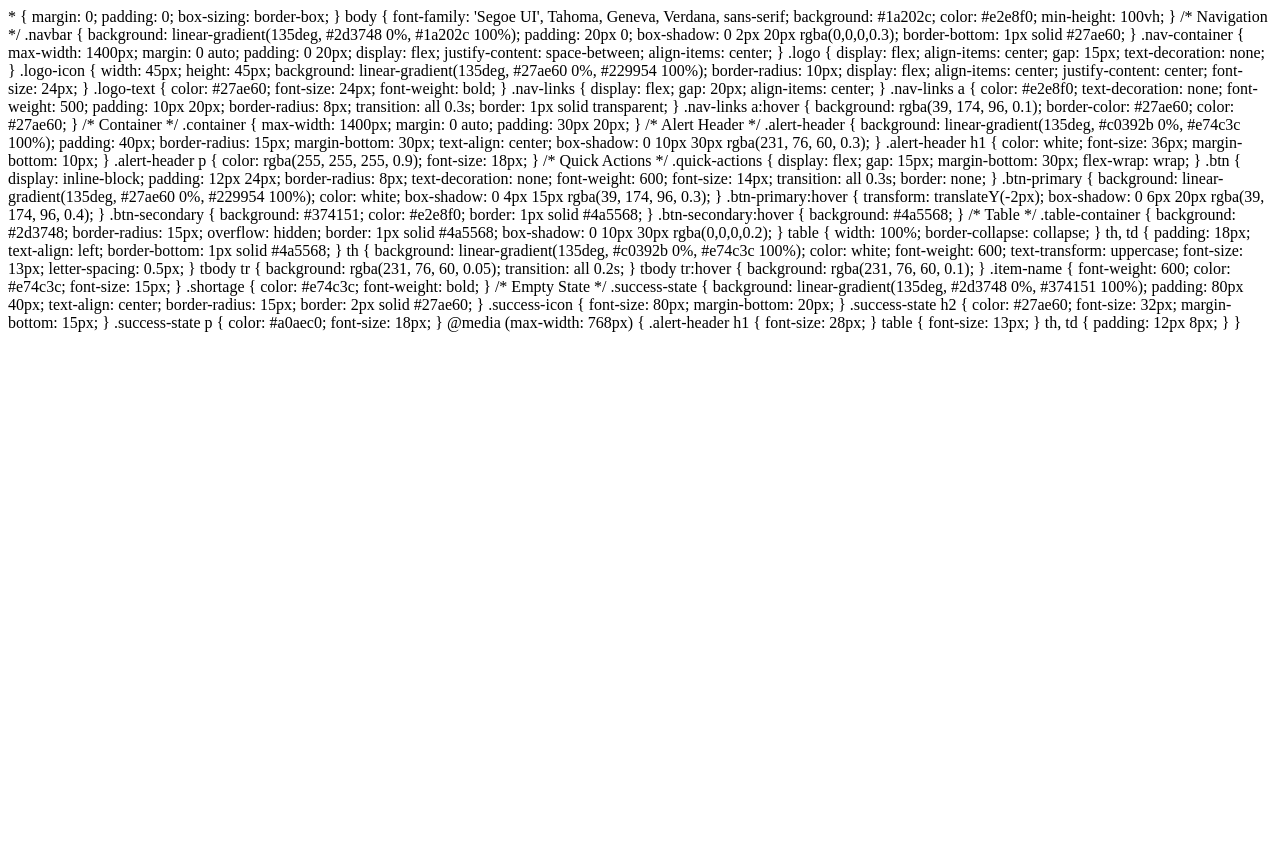
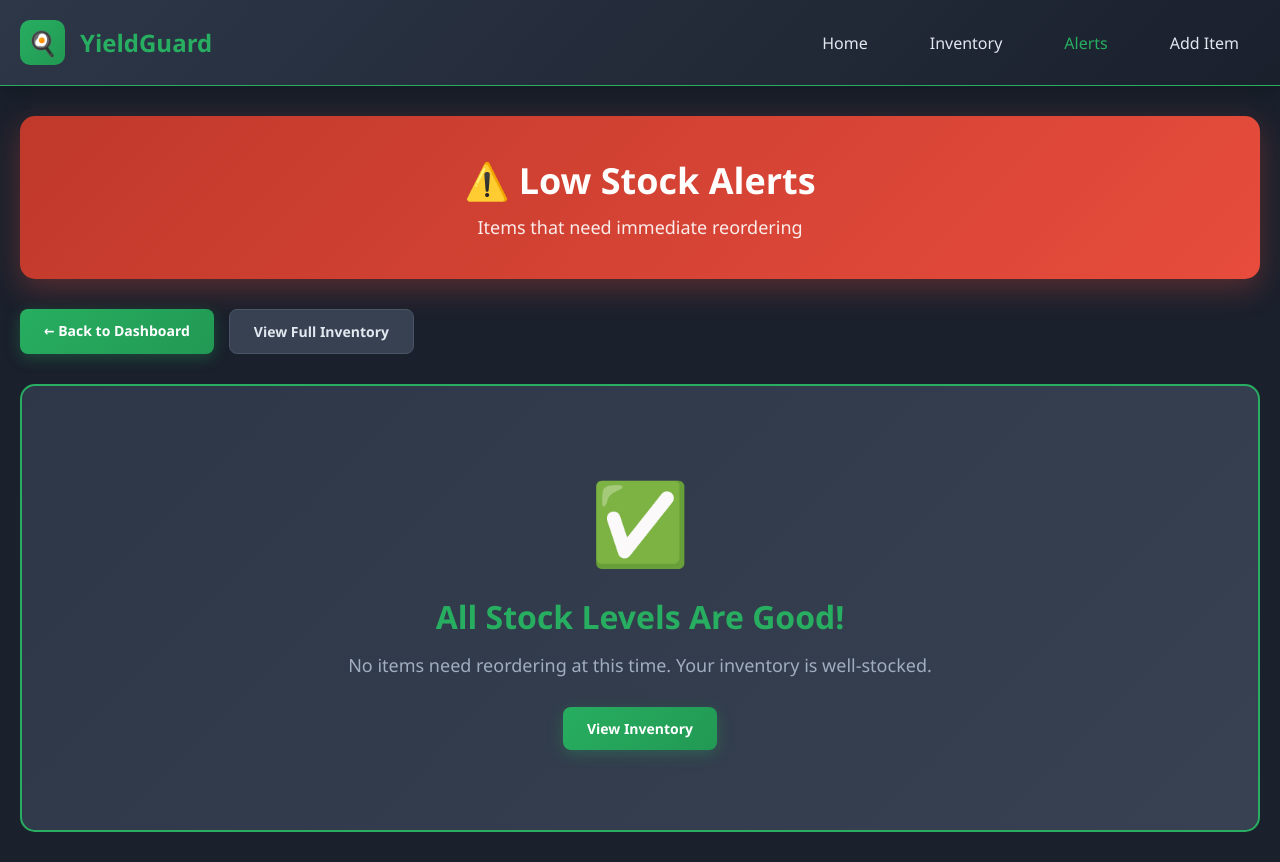
Before and after one commit to cryptoirish/kitchen-inventory-clean, a Flask app: template templates/alerts.html in a window 1280 px wide. Before the commit the page ends 332 px from the top, so only its background shows below. Run offline with Flask 3, Linux system fonts and the light colour scheme; the template is opened without the code that fills it, so the values that code supplies are empty; some libraries are stand-ins or nearby versions.

Commit message:
Refactor alerts.html structure and styles

```diff
--- a/templates/alerts.html
+++ b/templates/alerts.html
@@ -1,3 +1,9 @@
+<!DOCTYPE html>
+<html>
+<head>
+    <title>Low Stock Alerts - YieldGuard</title>
+    <meta name="viewport" content="width=device-width, initial-scale=1.0">
+    <style>
         * {
             margin: 0;
             padding: 0;
@@ -74,14 +80,12 @@ body {
             color: #27ae60;
         }
 
-/* Container */
         .container {
             max-width: 1400px;
             margin: 0 auto;
             padding: 30px 20px;
         }
 
-/* Alert Header */
         .alert-header {
             background: linear-gradient(135deg, #c0392b 0%, #e74c3c 100%);
             padding: 40px;
@@ -102,7 +106,6 @@ body {
             font-size: 18px;
         }
 
-/* Quick Actions */
         .quick-actions {
             display: flex;
             gap: 15px;
@@ -142,7 +145,6 @@ body {
             background: #4a5568;
         }
 
-/* Table */
         .table-container {
             background: #2d3748;
             border-radius: 15px;
@@ -191,7 +193,6 @@ tbody tr:hover {
             font-weight: bold;
         }
 
-/* Empty State */
         .success-state {
             background: linear-gradient(135deg, #2d3748 0%, #374151 100%);
             padding: 80px 40px;
@@ -229,3 +230,74 @@ tbody tr:hover {
                 padding: 12px 8px;
             }
         }
+    </style>
+</head>
+<body>
+    <nav class="navbar">
+        <div class="nav-container">
+            <a href="/" class="logo">
+                <div class="logo-icon">🍳</div>
+                <div class="logo-text">YieldGuard</div>
+            </a>
+            <div class="nav-links">
+                <a href="/">Home</a>
+                <a href="/inventory">Inventory</a>
+                <a href="/alerts" style="color: #27ae60;">Alerts</a>
+                <a href="/add">Add Item</a>
+            </div>
+        </div>
+    </nav>
+
+    <div class="container">
+        <div class="alert-header">
+            <h1>⚠️ Low Stock Alerts</h1>
+            <p>Items that need immediate reordering</p>
+        </div>
+
+        <div class="quick-actions">
+            <a href="/" class="btn btn-primary">← Back to Dashboard</a>
+            <a href="/inventory" class="btn btn-secondary">View Full Inventory</a>
+        </div>
+
+        {% if items %}
+        <div class="table-container">
+            <table>
+                <thead>
+                    <tr>
+                        <th>Item Name</th>
+                        <th>Category</th>
+                        <th>Current Stock</th>
+                        <th>Reorder Point</th>
+                        <th>Shortage</th>
+                        <th>Cost to Reorder</th>
+                    </tr>
+                </thead>
+                <tbody>
+                    {% for item in items %}
+                    <tr>
+                        <td class="item-name">{{ item.name }}</td>
+                        <td>{{ item.category }}</td>
+                        <td>{{ item.stock }} {{ item.unit }}</td>
+                        <td>{{ item.reorder_point }} {{ item.unit }}</td>
+                        <td class="shortage">
+                            {{ "%.2f"|format(item.reorder_point - item.stock) }} {{ item.unit }}
+                        </td>
+                        <td>£{{ "%.2f"|format((item.reorder_point - item.stock) * item.cost) }}</td>
+                    </tr>
+                    {% endfor %}
+                </tbody>
+            </table>
+        </div>
+        {% else %}
+        <div class="success-state">
+            <div class="success-icon">✅</div>
+            <h2>All Stock Levels Are Good!</h2>
+            <p>No items need reordering at this time. Your inventory is well-stocked.</p>
+            <div style="margin-top: 30px;">
+                <a href="/inventory" class="btn btn-primary">View Inventory</a>
+            </div>
+        </div>
+        {% endif %}
+    </div>
+</body>
+</html>
```
Lines whose indentation alone changed are shown as unchanged.
